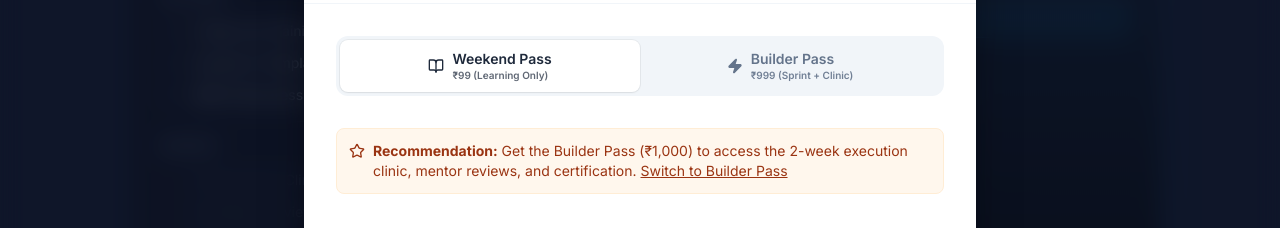
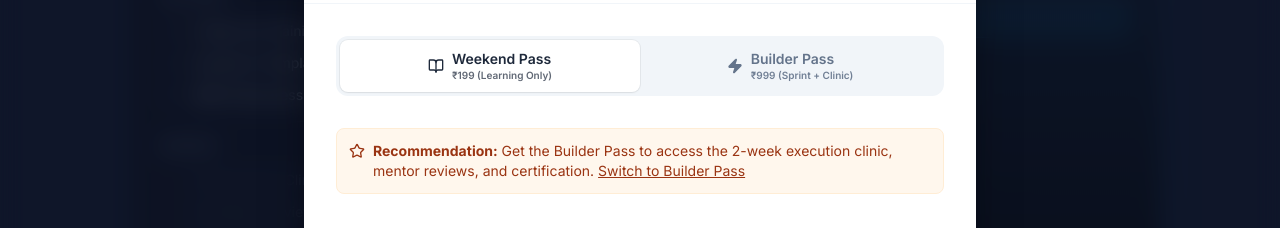
Before and after one commit to guyonhisowntrip/Skillr, a React (Vite) app: page / in a window 1280 px wide. Both pictures are taken after a click on the button "Select Weekend Pass". Shown: the part 5055-5283 px from the top of the page. Built offline with nearby package versions, Linux system fonts and the light colour scheme.

Commit message:
Update Weekend Pass pricing to â‚¹199

```diff
--- a/components/RegistrationModal.tsx
+++ b/components/RegistrationModal.tsx
@@ -277,7 +277,7 @@ export const RegistrationModal: React.FC<RegistrationModalProps> = ({ isOpen, on
               <BookOpen className="w-4 h-4" />
               <div className="flex flex-col leading-none items-start">
                 <span>Weekend Pass</span>
-                <span className="text-[10px] opacity-70 mt-1">₹99 (Learning Only)</span>
+                <span className="text-[10px] opacity-70 mt-1">₹199 (Learning Only)</span>
               </div>
             </button>
             <button
@@ -301,7 +301,7 @@ export const RegistrationModal: React.FC<RegistrationModalProps> = ({ isOpen, on
           {regType === 'weekend' && (
              <div className="bg-orange-50 border border-orange-100 rounded-lg p-3 text-sm text-orange-800 flex gap-2 items-start cursor-pointer hover:bg-orange-100 transition-colors" onClick={() => setRegType('builder')}>
                <Star className="w-4 h-4 mt-0.5 shrink-0" />
-               <p><strong>Recommendation:</strong> Get the Builder Pass (₹1,000) to access the 2-week execution clinic, mentor reviews, and certification. <span className="underline">Switch to Builder Pass</span></p>
+               <p><strong>Recommendation:</strong> Get the Builder Pass to access the 2-week execution clinic, mentor reviews, and certification. <span className="underline">Switch to Builder Pass</span></p>
              </div>
           )}
 
```
